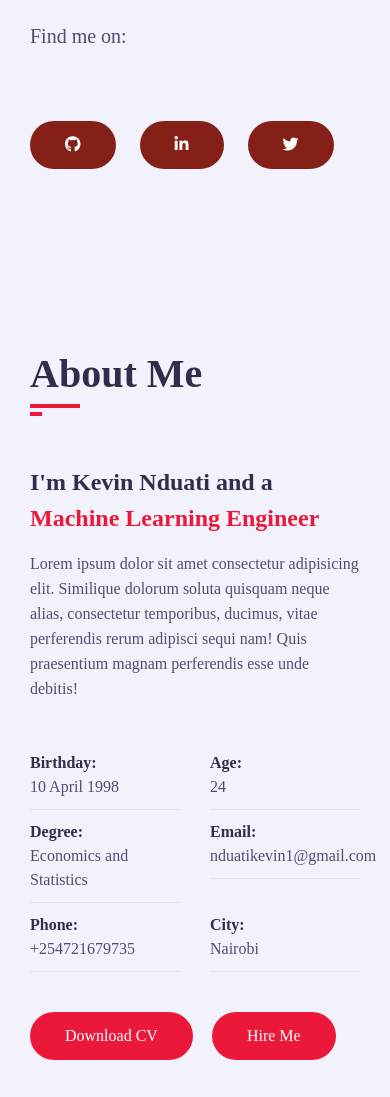
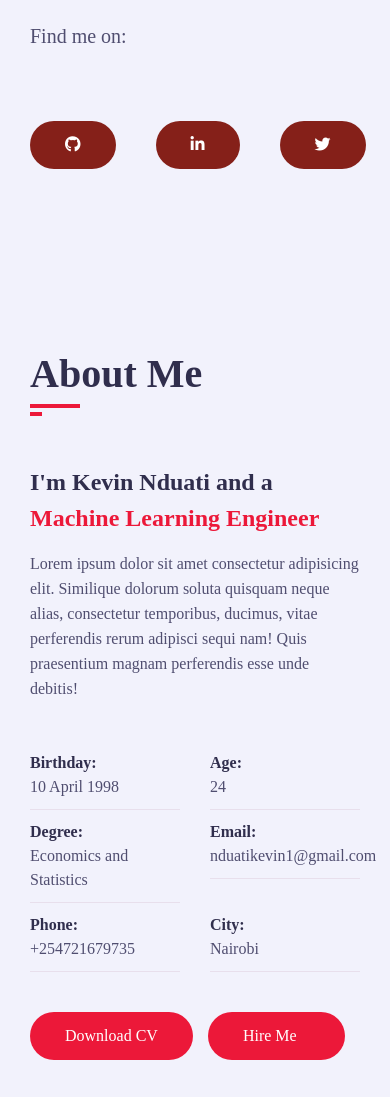
Before and after one commit to Kevin-Nduati/Kevin-Nduati.github.io, a plain HTML site: page index.html in a window 390 px wide. Shown: the part 860-1957 px from the top of the page. Drawn offline with nearby package versions, Linux system fonts and the light colour scheme; a web font is replaced by a local one.

Commit message:
media queries

```diff
--- a/css/style.css
+++ b/css/style.css
@@ -844,18 +844,7 @@ h3.my-profession{
         margin-top: 0;
         padding-top: 0;
     }
-    .home .socials{
-        /* display: flex; */
-        /* flex-direction: rows; */
-    }
-    .twitter,
-    .linkedin,
-    .github{
-    background-color: rgb(133, 32, 25);
-    margin-right: 1.5rem;
-    max-width: 33.33%;
-    float: left;
-}
+
 
     .head{
         background: var(--bg-black-900);
@@ -888,3 +877,17 @@ h3.my-profession{
         color: red;
     }
 }
+
+@media (max-width:400px){
+    .socials{
+        display: grid;
+        grid-template-columns: 1fr 1fr 1fr;
+        grid-template-rows: 1fr;
+
+    }
+    .buttons{
+        display: grid;
+        grid-template-columns: 1fr 1fr;
+        grid-template-rows: 1fr;
+    }
+}
--- a/index.html
+++ b/index.html
@@ -51,8 +51,9 @@
                             <p>Lorem, ipsum dolor sit amet consectetur adipisicing elit. Iusto error qui debitis natus, nulla placeat rerum pariatur in sapiente! Omnis atque veritatis eaque ipsam repellat, necessitatibus laboriosam et magnam alias!</p>
 
                             <!-- Mine -->
+                            <p>Find me on:</p>
                             <div class="socials">
-                                <p>Find me on:</p>
+
                                 <a href="https://github.com/Kevin-Nduati" class="btn github" target="_blank">
                                     <i class="fa-brands fa-github fa-1.5x"></i>
                                 </a>
@@ -522,7 +523,6 @@
                     </div>
                     <h3 class="contact-title padd-15">SEND ME AN EMAIL</h3>
                     <h4 class="contact-sub-title padd-15">I'M VERY RESPONSIVE TO MESSAGES</h4>
-                    <div class="test">Mike</div>
                     <!-- Contact Form -->
                     <!-- <div class="row">
                         <div class="contact-form padd-15">
```
